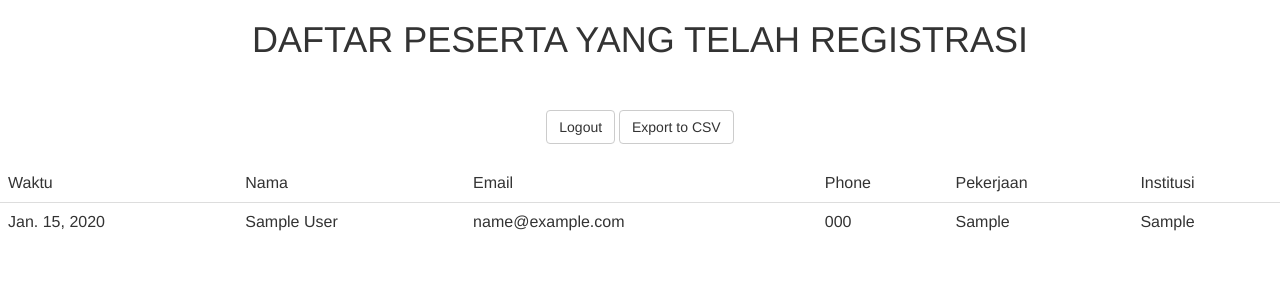
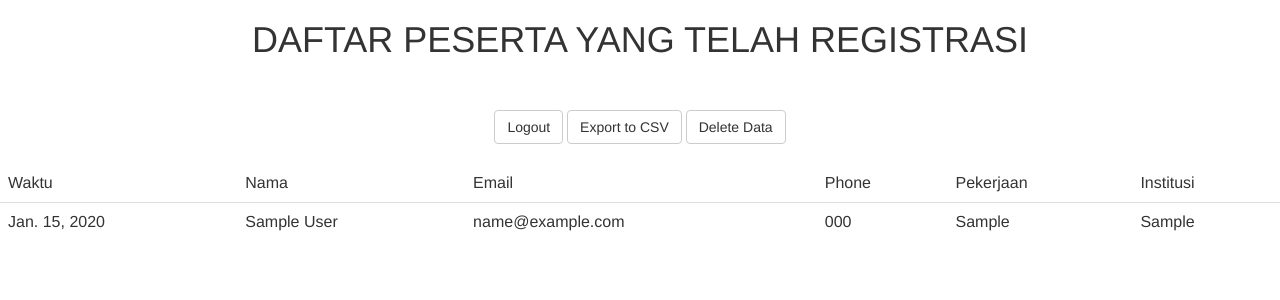
Before and after one commit to rahadian/RegistrationForm-Django, a Django app: page /showdata in a window 1280 px wide. Shown: the top 300 px of the page. Run offline with Django 3.2, Linux system fonts and the light colour scheme; a user stored in the database is signed in; tables that the repository leaves empty hold one stand-in row (values such as "Sample post"); some libraries are stand-ins or nearby versions.

Commit message:
Update showdata.html

```diff
--- a/users/templates/users/showdata.html
+++ b/users/templates/users/showdata.html
@@ -8,7 +8,9 @@
 <br>
 <br>
 <center><a class="btn btn-default" href='/logout' role="button">Logout </a>
-<a class="btn btn-default" href="{% url 'users:export_to_csv' %}" role="button">Export to CSV</a></center>
+<a class="btn btn-default" href="{% url 'users:export_to_csv' %}" role="button">Export to CSV</a>
+<a class="btn btn-default" href="{% url 'users:delete_data' %}" role="button">Delete Data</a>
+</center>
 <br>
 <table class="table table-responsive">
 <thead>
```
